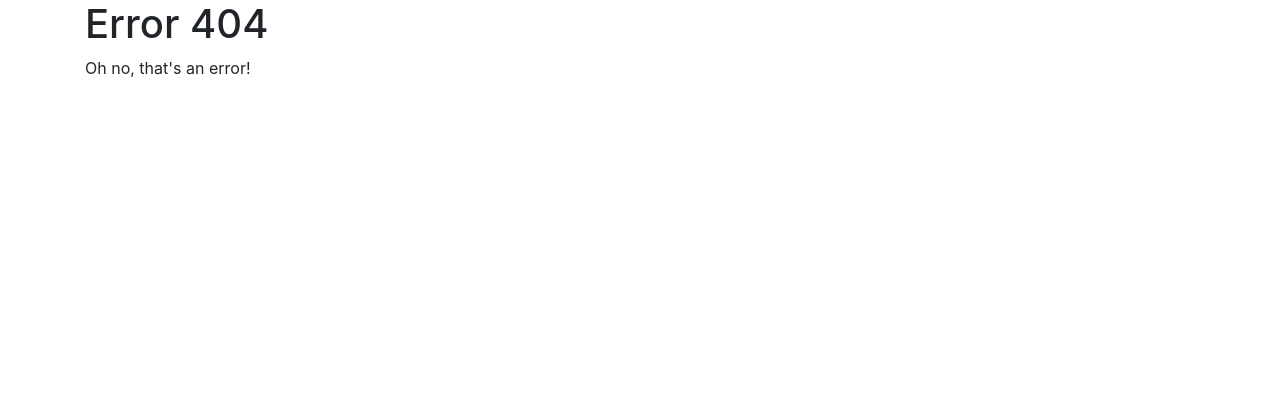
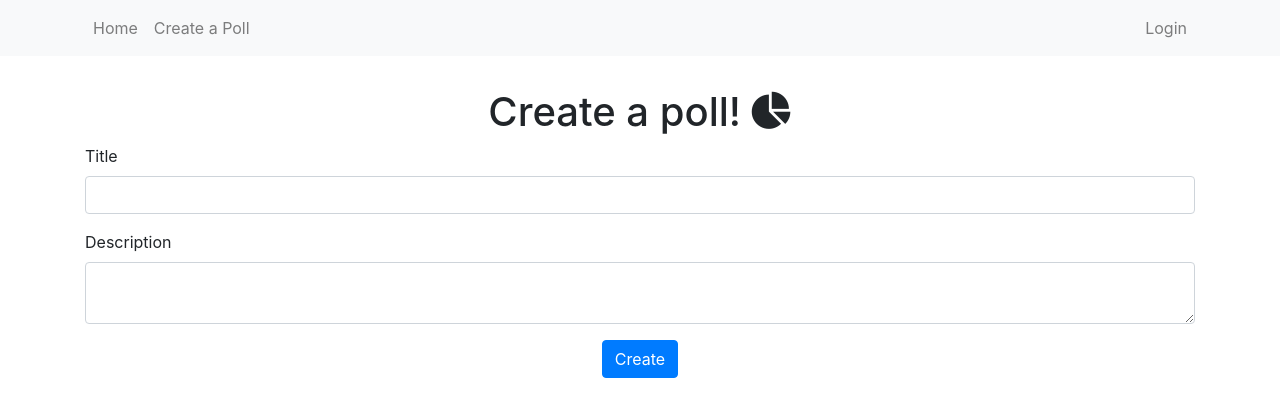
Before and after one commit to Jamie-/nomnom, a Flask app: page /create in a window 1280 px wide. Shown: the top 417 px of the page. Run offline with Flask 2, Linux system fonts and the light colour scheme; parts of the project's set-up code (start-up, migrations or seed data) failed here and were passed over; some libraries are stand-ins or nearby versions.

Commit message:
Added initial PoC

```diff
--- /dev/null
+++ b/hotspots/forms.py
@@ -0,0 +1,15 @@
+from flask_wtf import FlaskForm
+import wtforms as fields
+import wtforms.validators as validators
+import wtforms.widgets as widgets
+
+# Create a poll
+class CreateForm(FlaskForm):
+    title = fields.StringField('title', validators=[validators.DataRequired()])
+    description = fields.StringField('description', widget=widgets.TextArea(), validators=[validators.DataRequired()])
+    submit = fields.SubmitField(label='Create')
+
+# Add response to a poll
+class ResponseForm(FlaskForm):
+    response = fields.StringField('response', validators=[validators.DataRequired()])
+    submit = fields.SubmitField(label='Add')
--- a/hotspots/static/style.css
+++ b/hotspots/static/style.css
@@ -1 +1,26 @@
 /* Custom CSS File */
+
+body > div.container {
+    padding-top: 2rem;
+}
+
+.response-description {
+    margin-bottom: 20px;
+}
+
+/* Font Awesome Icon Hovers */
+
+.fa-trophy:hover,
+.fa-trophy:focus {
+    color: #0000ff;
+}
+
+.fa-arrow-up:hover,
+.fa-arrow-up:focus {
+    color: #00ff00;
+}
+
+.fa-arrow-down:hover,
+.fa-arrow-down:focus {
+    color: #ff0000;
+}
--- /dev/null
+++ b/hotspots/templates/create.html
@@ -0,0 +1,34 @@
+{% extends "template.html" %}
+
+{% block container %}
+    <h1 class="text-center">Create a poll! <i class="fa fa-pie-chart"></i></h1>
+
+    <form action="/create" method="post" name="create" class="text-centers">
+        {{ form.hidden_tag() }}
+        <div class="form-group">
+            <label>Title</label>
+            {% if form.title.errors %}
+                {{ form.title(class='form-control is-invalid') }}
+            {% else %}
+                {{ form.title(class='form-control') }}
+            {% endif %}
+            {% for error in form.title.errors %}
+                <div class="invalid-feedback">{{ error }}</div>
+            {% endfor %}
+        </div>
+        <div class="form-group">
+            <label>Description</label>
+            {% if form.description.errors %}
+                {{ form.description(class='form-control is-invalid') }}
+            {% else %}
+                {{ form.description(class='form-control') }}
+            {% endif %}
+            {% for error in form.description.errors %}
+                <div class="invalid-feedback">{{ error }}</div>
+            {% endfor %}
+        </div>
+        <div class="text-center">
+            {{ form.submit(class='btn btn-primary') }}
+        </div>
+    </form>
+{% endblock %}
--- a/hotspots/templates/template.html
+++ b/hotspots/templates/template.html
@@ -9,8 +9,43 @@
         <title>{{ title }} - {{ APP_NAME }}</title>
     </head>
     <body>
+        <nav class="navbar navbar-expand-lg navbar-light bg-light">
+            <button class="navbar-toggler bg-light" type="button" data-toggle="collapse" data-target="#navbarSupportedContent" aria-controls="navbarSupportedContent" aria-expanded="false" aria-label="Toggle navigation">
+                <span class="navbar-toggler-icon"></span>
+            </button>
+            <div class="container">
+                <div class="collapse navbar-collapse" id="navbarSupportedContent">
+                    <ul class="navbar-nav mr-auto">
+                        <li class="nav-item">
+                            <a class="nav-link" href="/">Home</a>
+                        </li>
+                        <li class="nav-item">
+                            <a class="nav-link" href="/create">Create a Poll</a>
+                        </li>
+                    </ul>
+                    <ul class="navbar-nav">
+                        <li class="nav-item"><a class="nav-link" href="/login">Login</a></li>
+                    </ul>
+                </div>
+            </div>
+        </nav>
+
         <div class="container">
-            {% block container %}{% endblock %}
+            {%  with messages = get_flashed_messages(with_categories=true) %}
+                {% if messages %}
+                    {% for category, message in messages %}
+                        <div class="alert alert-{{ category }} alert-dismissible fade show" role="alert">
+                            <button type="button" class="close" data-dismiss="alert" aria-label="Close">
+                                <span aria-hidden="true">&times;</span>
+                            </button>
+                            {{ message }}
+                        </div>
+                    {% endfor %}
+                {% endif %}
+            {% endwith %}
+            <div class="main-content">
+                {% block container %}{% endblock %}
+            </div>
         </div>
 
         <script src="https://code.jquery.com/jquery-3.2.1.min.js" integrity="sha256-hwg4gsxgFZhOsEEamdOYGBf13FyQuiTwlAQgxVSNgt4=" crossorigin="anonymous"></script>
--- a/hotspots/views.py
+++ b/hotspots/views.py
@@ -1,11 +1,55 @@
 import flask
 from hotspots import app
 import logging
+import forms
+from poll import Poll, Response
+
+# TEMP
+polls = [] # Temp poll store during development until we get a database running
+def get_poll(id):
+    for p in polls:
+        if p.id == id:
+            return p
+    return None
+# /TEMP
 
 @app.route('/')
 def index():
-    logging.info('The index page was requested!')
-    return flask.render_template('index.html', title='Index')
+    return flask.render_template('index.html', title='Index', polls=polls)
+
+# Create a poll
+@app.route('/create', methods=['GET', 'POST'])
+def create():
+    form = forms.CreateForm()
+    if form.validate_on_submit():
+        poll = Poll(form.title.data, form.description.data)
+        polls.append(poll) # Adding to temp store temporarily
+        flask.flash('Poll created successfully!', 'success')
+        return flask.redirect('/poll/' + poll.id, code=302) # After successfully creating a poll, go to it
+    return flask.render_template('create.html', title='Create a Poll', form=form)
+
+# View poll and add responses
+@app.route('/poll/<string:poll_id>', methods=['GET', 'POST'])
+def poll(poll_id):
+    poll = get_poll(poll_id) #TEMP
+    if poll is None:
+        flask.abort(404)
+    form = forms.ResponseForm()
+    if form.validate_on_submit():
+        poll.responses.append(Response(form.response.data))
+    return flask.render_template('poll.html', title=poll.title, poll=poll, form=form)
+
+# Vote on a response to a poll
+@app.route('/poll/<string:poll_id>/vote/<string:vote_type>', methods=['POST'])
+def poll_vote(poll_id, vote_type):
+    poll = get_poll(poll_id) #TEMP
+    r = poll.get_response_by_id(flask.request.form['resp_id'])
+    if vote_type.lower() == 'up':
+        r.upvote()
+    elif vote_type.lower() == 'down':
+        r.downvote()
+    return flask.jsonify({'score': (r.upv - r.dnv), 'up': r.upv, 'down': r.dnv})
+
 
 ## Error Handlers
 
```
Also changed, not shown: hotspots/poll.py (added, +43 -0 lines), hotspots/templates/index.html (+42 -1 lines), hotspots/templates/poll.html (added, +74 -0 lines).
